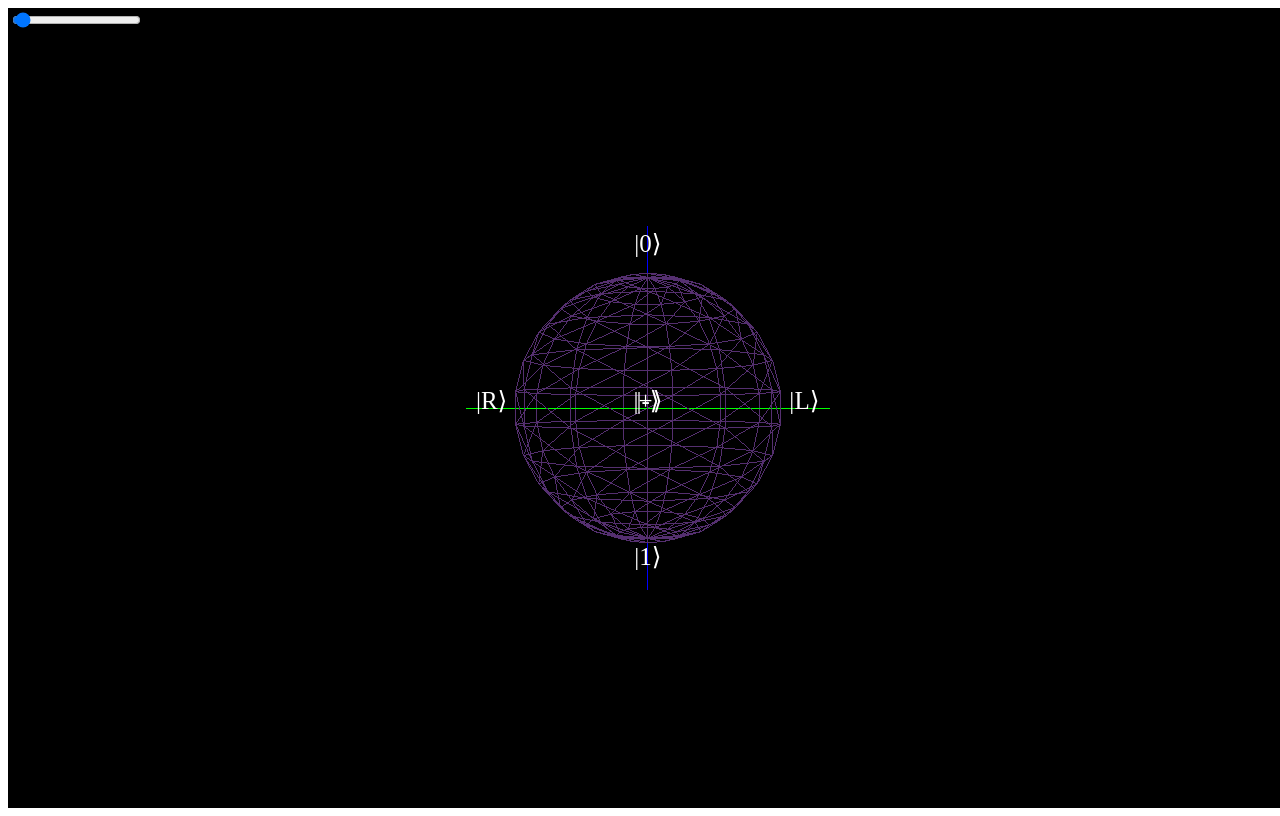
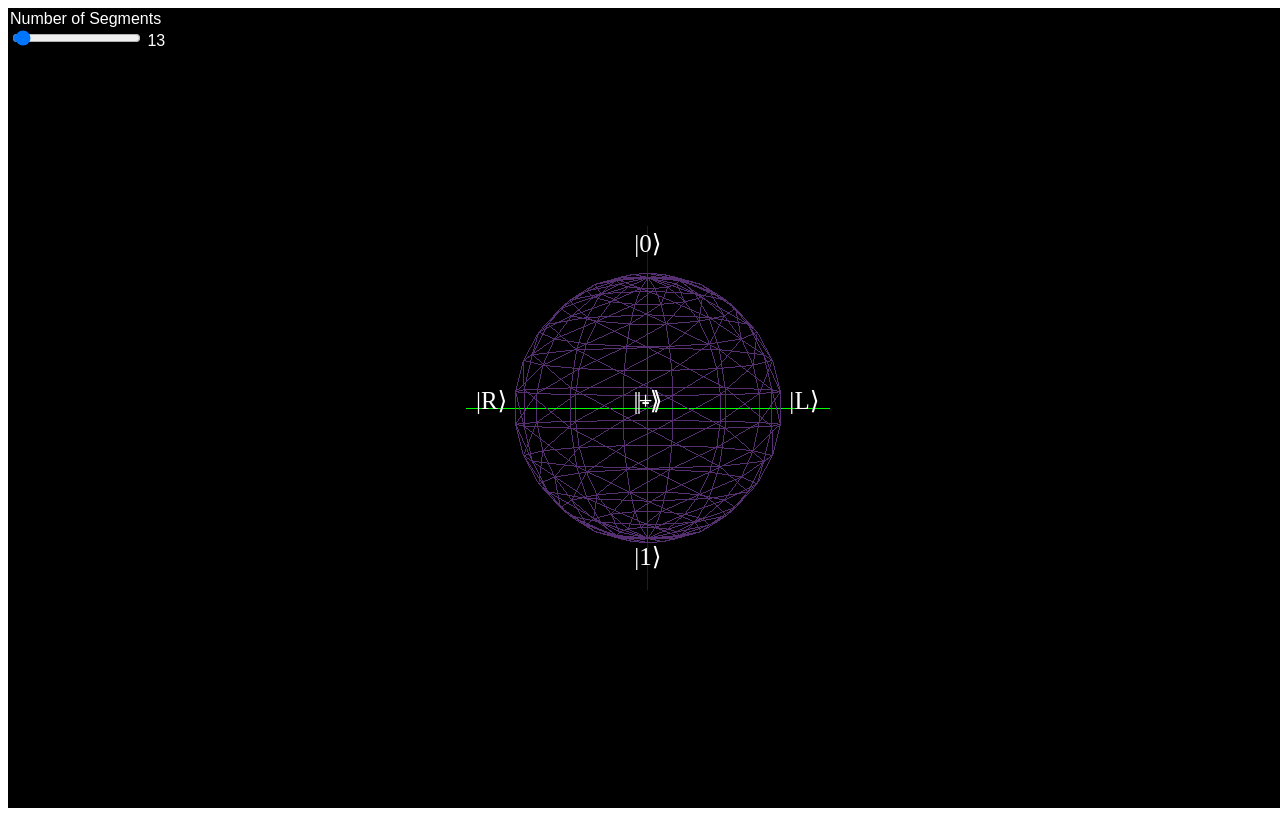
Before and after one commit to bhernandez-27/Qubit-Simulator, a plain HTML site: page frontend/circle.html in a window 1280 px wide. Drawn offline with nearby package versions, Linux system fonts and the light colour scheme.

Commit message:
add slider to adjust the number of sphere segments controlling how smooth the sphere looks

```diff
--- a/frontend/circle.html
+++ b/frontend/circle.html
@@ -10,7 +10,11 @@
     <script src="https://cdn.jsdelivr.net/npm/three@0.128.0/examples/js/renderers/CSS2DRenderer.js"></script>
 </head>
 <body>
-    <input type="range" id="spikeySlider" min="1" max="400" value="13" style="position: absolute; top: 10px; left: 10px; z-index: 10;">
+    <div style="position: absolute; top: 10px; left: 10px; z-index: 10; color: white; font-family: sans-serif;">
+        <div>Number of Segments</div>
+        <input type="range" id="sphereSegmentsSlider" min="1" max="400" value="13">
+        <span id="sphereSegmentsValue">13</span>
+    </div>
 
     <script>
         function makeAxis(start, end, color) {
@@ -27,8 +31,21 @@
             labelRenderer.render(scene, camera);
         }
 
+        function makeAxesLabel(text, position) {
+            const div = document.createElement('div');
+            div.textContent = text;
+            div.style.color = 'white';
+            div.style.fontSize = '25px';
+
+            const label = new THREE.CSS2DObject(div);
+            label.position.copy(position);
+            scene.add(label);
+
+            return label;
+        }
+
         //control how the sphere looks
-        spikeyness = 13; // higher value = smoother sphere, lower value = more spiky
+        sphere_segments = 13; // higher value = smoother sphere, lower value = more spiky
 
         //make the scene, camera, and renderer
         const scene = new THREE.Scene();
@@ -38,7 +55,7 @@
         document.body.appendChild(renderer.domElement);
 
         //make the sphere
-        const geometry = new THREE.SphereGeometry(2.5, spikeyness, spikeyness);
+        const geometry = new THREE.SphereGeometry(2.5, sphere_segments, sphere_segments);
         const material = new THREE.MeshBasicMaterial({ color: 0x552f70, wireframe: true });
         const sphere = new THREE.Mesh(geometry, material);
         scene.add(sphere);
@@ -75,56 +92,12 @@
         labelRenderer.domElement.style.pointerEvents = 'none';
         document.body.appendChild(labelRenderer.domElement);
 
-        const ket_zero_label_div = document.createElement('div');
-        ket_zero_label_div.textContent = '|0⟩';
-        ket_zero_label_div.style.color = 'white';
-        ket_zero_label_div.style.fontSize = '25px';
-        const ket_zero_label = new THREE.CSS2DObject(ket_zero_label_div);
-        ket_zero_label.position.set(0, 3, 0); // slightly past the dot
-        scene.add(ket_zero_label);
-
-        const ket_one_label_div = document.createElement('div');
-        ket_one_label_div.textContent = '|1⟩';
-        ket_one_label_div.style.color = 'white';
-        ket_one_label_div.style.fontSize = '25px';
-        const ket_one_label = new THREE.CSS2DObject(ket_one_label_div);
-        ket_one_label.position.set(0, -3, 0); // slightly past the dot
-        scene.add(ket_one_label);
-
-        const plus_state_label_div = document.createElement('div');
-        plus_state_label_div.textContent = '|-⟩';
-        plus_state_label_div.style.color = 'white';
-        plus_state_label_div.style.fontSize = '25px';
-        const plus_state_label = new THREE.CSS2DObject(plus_state_label_div);
-        plus_state_label.position.set(3, 0, 0); // slightly past the dot
-        scene.add(plus_state_label);
-
-
-        const minus_state_label_div = document.createElement('div');
-        minus_state_label_div.textContent = '|+⟩';
-        minus_state_label_div.style.color = 'white';
-        minus_state_label_div.style.fontSize = '25px';
-        const minus_state_label = new THREE.CSS2DObject(minus_state_label_div);
-        minus_state_label.position.set(-3, 0, 0); // slightly past the dot
-        scene.add(minus_state_label);
-
-
-        const right_state_label_div = document.createElement('div');
-        right_state_label_div.textContent = '|L⟩';
-        right_state_label_div.style.color = 'white';
-        right_state_label_div.style.fontSize = '25px';
-        const right_state_label = new THREE.CSS2DObject(right_state_label_div);
-        right_state_label.position.set(0, 0, 3); // slightly past the dot
-        scene.add(right_state_label);
-
-
-        const left_state_label_div = document.createElement('div');
-        left_state_label_div.textContent = '|R⟩';
-        left_state_label_div.style.color = 'white';
-        left_state_label_div.style.fontSize = '25px';
-        const left_state_label = new THREE.CSS2DObject(left_state_label_div);
-        left_state_label.position.set(0, 0, -3); // slightly past the dot
-        scene.add(left_state_label);
+        const ket_zero_label = makeAxesLabel('|0⟩', new THREE.Vector3(0, 3, 0));
+        const ket_one_label = makeAxesLabel('|1⟩', new THREE.Vector3(0, -3, 0));
+        const plus_state_label = makeAxesLabel('|-⟩', new THREE.Vector3(3, 0, 0));
+        const minus_state_label = makeAxesLabel('|+⟩', new THREE.Vector3(-3, 0, 0));
+        const right_state_label = makeAxesLabel('|L⟩', new THREE.Vector3(0, 0, 3));
+        const left_state_label = makeAxesLabel('|R⟩', new THREE.Vector3(0, 0, -3));
 
 
 
@@ -132,11 +105,14 @@
         //allow user to rotate camera around sphere
         const controls = new THREE.OrbitControls(camera, renderer.domElement);
 
-        const slider = document.getElementById('spikeySlider');
+        const slider = document.getElementById('sphereSegmentsSlider');
+        const sphereSegmentsLabel = document.getElementById('sphereSegmentsValue');
+
         slider.addEventListener('input', function() {
-            const newSpikeyness = parseInt(slider.value);
-            sphere.geometry.dispose(); // free the old geometry's memory
-            sphere.geometry = new THREE.SphereGeometry(2.5, newSpikeyness, newSpikeyness);
+            const newSphereSegments = parseInt(slider.value);
+            sphereSegmentsLabel.textContent = newSphereSegments;
+            sphere.geometry.dispose();
+            sphere.geometry = new THREE.SphereGeometry(2.5, newSphereSegments, newSphereSegments);
         });
 
         renderer.render(scene, camera);
```
